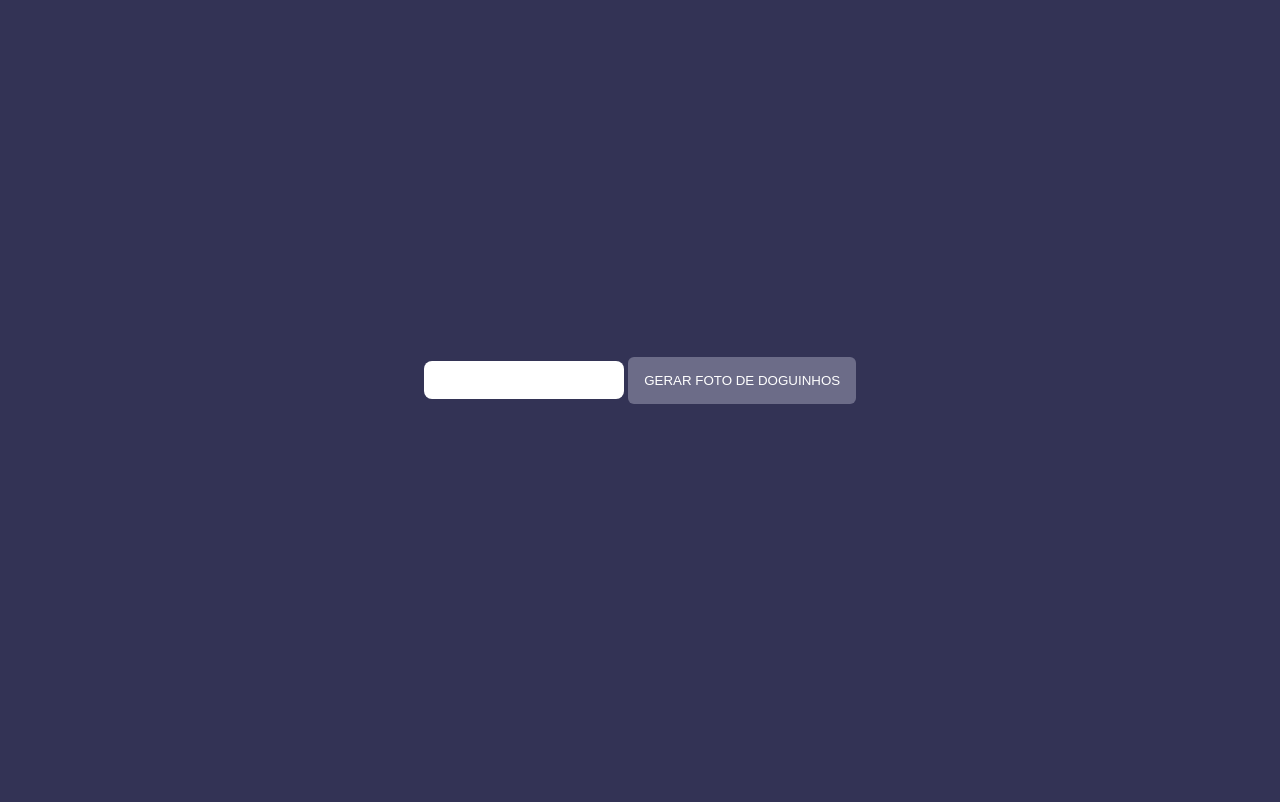
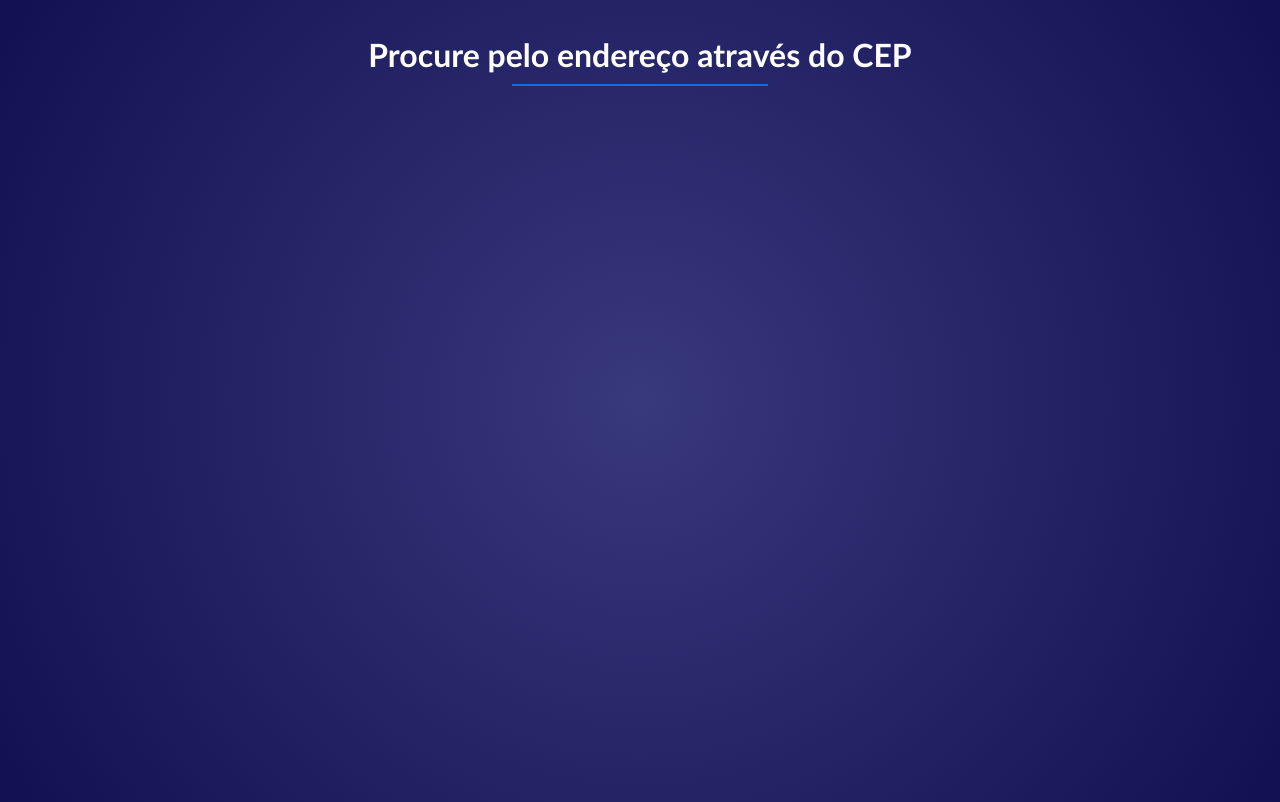
Before and after one commit to 1Maatheus/buscador-cep, a plain HTML site: page index.html in a window 1280 px wide. Drawn offline with Linux system fonts and the light colour scheme.

Commit message:
Initial layout

```diff
--- a/index.html
+++ b/index.html
@@ -4,16 +4,16 @@
     <meta charset="UTF-8" />
     <meta name="viewport" content="width=device-width, initial-scale=1.0" />
     <link rel="stylesheet" href="./style.css" />
-    <title>Dog Pictures</title>
+    <title>Buscador CEP</title>
   </head>
   <body>
-    <div class="btn">
-      <input type="text" class="input" />
-      <button class="btn-generator">Gerar foto de Doguinhos</button>
+    <div class="header">
+      <h1>Procure pelo endereço através do CEP</h1>
     </div>
-    <div class="dog-container"></div>
-    <div class="name"></div>
 
+    <div class="cep-container">
+      <div class="cep-content"></div>
+    </div>
     <script src="./index.js"></script>
   </body>
 </html>
--- a/style.css
+++ b/style.css
@@ -1,70 +1,50 @@
 * {
-  padding: 0;
-  margin: 0;
+  padding: 0%;
+  margin: 0%;
   box-sizing: border-box;
 }
 
 body {
-  background-color: #335;
+  background-image: radial-gradient(
+    circle,
+    #38387c,
+    #2f2e72,
+    #252467,
+    #1b1a5d,
+    #101053
+  );
+  background-attachment: fixed;
+}
+
+.header {
+  max-width: 1300px;
+  margin: 0 auto;
+  text-align: center;
+  padding: 2.2em;
+}
+
+.header h1 {
+  font-family: "Trebuchet MS", "Lucida Sans Unicode", "Lucida Grande",
+    "Lucida Sans", Arial, sans-serif;
+  color: #ffffff;
   display: flex;
   flex-direction: column;
+  gap: 0.3em;
+}
+
+.header h1::after {
+  content: "";
+  width: 8em;
+  height: 2px;
+  background-color: #0c71e4;
+  display: block;
+  margin: 0 auto;
+}
+
+.cep-container {
+  width: 100%;
+  min-height: calc(100svh - 118.97px);
+  display: flex;
   justify-content: center;
   align-items: center;
-  width: 100%;
-  min-height: 100svh;
 }
-
-.dog-container {
-  display: none;
-  width: 400px;
-  height: 400px;
-  overflow: hidden;
-}
-
-.btn {
-  margin-bottom: 1.5em;
-}
-
-.btn-generator {
-  padding: 1.2em;
-  border: none;
-  border-radius: 6px;
-  background-color: #6c6c88;
-  color: #fff;
-  text-transform: uppercase;
-  cursor: pointer;
-  transition: 0.4s ease;
-}
-
-.btn-generator:hover {
-  background-color: #454557;
-}
-
-.btn-generator:active {
-  position: relative;
-  top: 2px;
-}
-
-.show {
-  display: block;
-}
-
-.img-dog {
-  max-width: 100%;
-}
-
-.input {
-  padding: 0.875em;
-  border: none;
-  border-radius: 8px;
-  outline: none;
-}
-
-.name {
-  margin-top: 1em;
-}
-
-.name h1 {
-  font-family: monospace;
-  color: #fff;
-}
```
Also changed, not shown: 1 other file.
